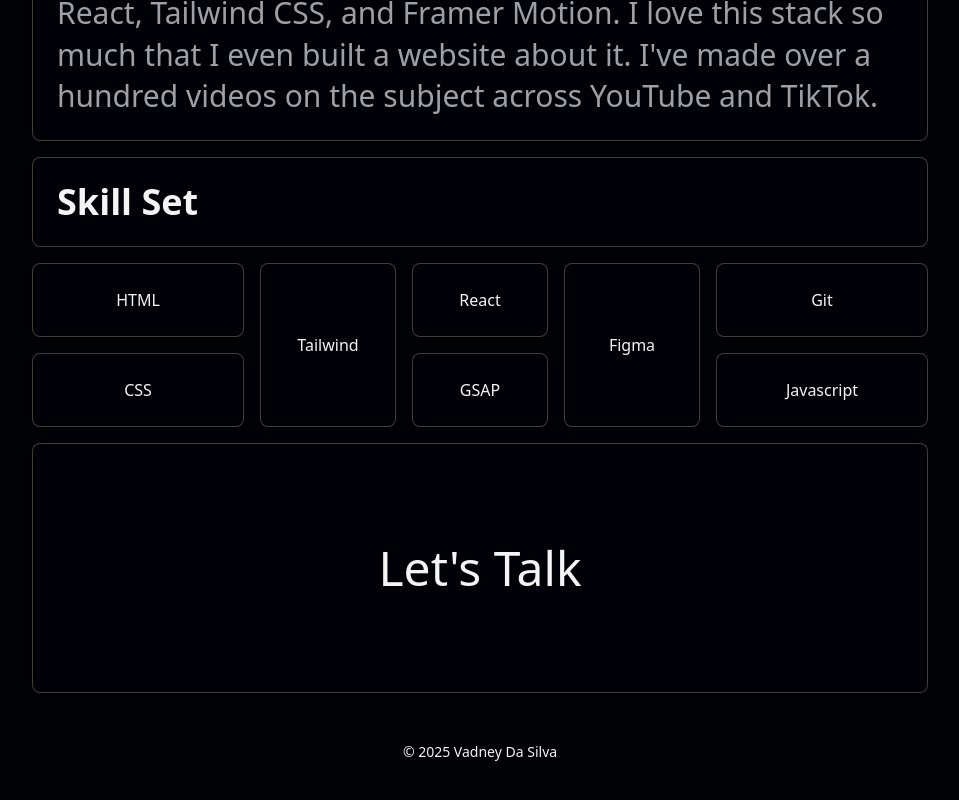
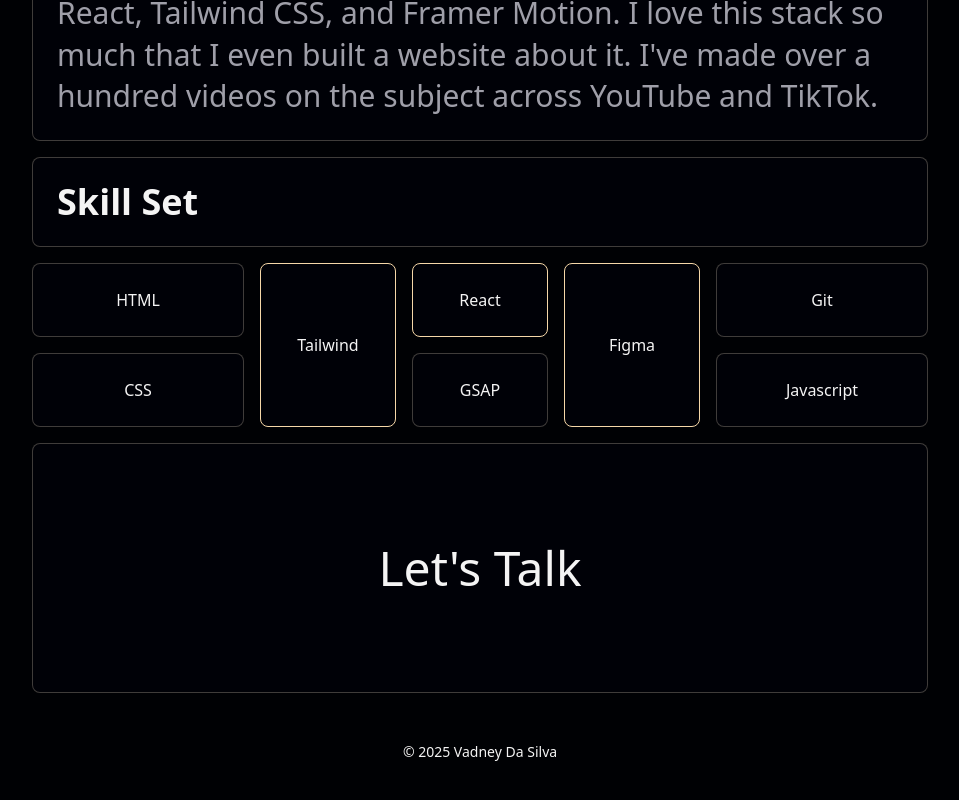
Before and after one commit to YendavAvlis/landing-page, a React (Vite) app: page / in a window 1280 px wide. Shown: the part 678-1478 px from the top of the page, without its empty margins (160-1119 px from the left). Built offline with nearby package versions, Linux system fonts and the light colour scheme.

Commit message:
Main Technologies Highlighted

```diff
--- a/src/components/Bento.jsx
+++ b/src/components/Bento.jsx
@@ -193,13 +193,13 @@ const Tecnologies = () => {
       <Block className='col-span-12 md:col-span-3 flex items-center justify-center'>
         <h1>HTML</h1>
       </Block>
-      <Block className='col-span-6 row-span-2 md:col-span-2 flex items-center justify-center'>
+      <Block className='col-span-6 row-span-2 md:col-span-2 flex items-center justify-center border-[0.01rem] border-sec-20'>
         <h1>Tailwind</h1>
       </Block>
-      <Block className='col-span-6 md:col-span-2 flex items-center justify-center'>
+      <Block className='col-span-6 md:col-span-2 flex items-center justify-center border-[0.01rem] border-sec-20'>
         <h1>React</h1>
       </Block>
-      <Block className='col-span-12 row-span-2 md:col-span-2 flex items-center justify-center'>
+      <Block className='col-span-12 row-span-2 md:col-span-2 flex items-center justify-center border-[0.01rem] border-sec-20'>
         <h1>Figma</h1>
       </Block>
       <Block className='col-span-6 md:col-span-3 flex items-center justify-center'>
```
